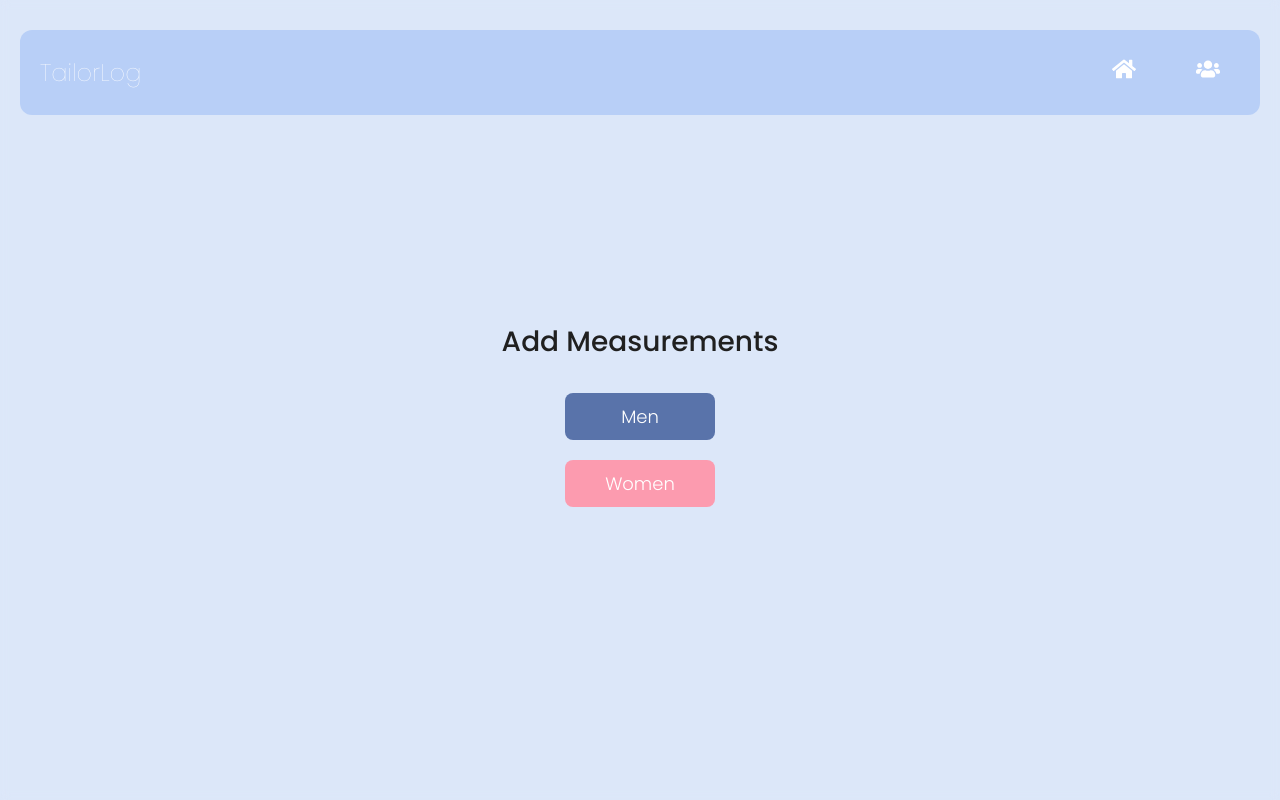
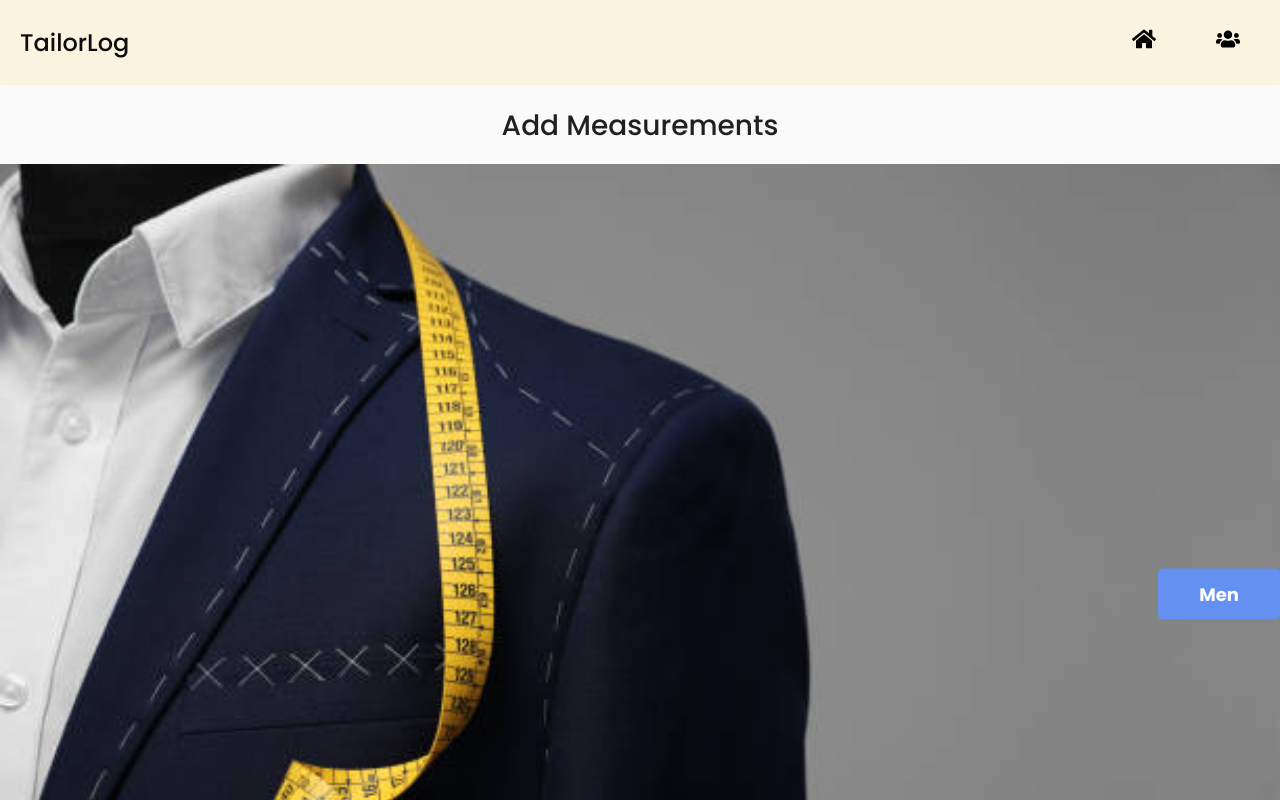
Before and after one commit to ajayraju1/TailorShop, a React (Create React App) app: page / in a window 1280 px wide. Shown: the top 800 px of the page. Built offline with nearby package versions, Linux system fonts and the light colour scheme.

Commit message:
Modified home page by adding some images

```diff
--- a/src/App.css
+++ b/src/App.css
@@ -5,14 +5,13 @@
   padding: 0;
   box-sizing: border-box;
   font-family: "Poppins", serif;
-  font-weight: 100;
+  font-weight: 300;
   font-style: normal;
 }
 
 body {
-    /* background-image: url('assets/images/bg\ img.jpg'); */
   background-size: cover;
-  background: #dce7f9;
+  background: #fafafa;
   background-position: cover;
   color: #333;
   overflow: hidden;
@@ -24,8 +23,8 @@ body {
 /* Main App Layout */
 .app {
   width: 100%;
-  padding: 20px;
-  height: 100vh;
+  padding: 0;
+  height: 100%;
   margin: 0 auto;
   backdrop-filter: blur(5px); /* Blurring the background */
 }
@@ -35,23 +34,21 @@ body {
   display: flex;
   justify-content: space-between;
   align-items: center;
-
   padding: 15px 20px;
-  margin-top: 10px;
-  border-radius: 12px;
-  background: #b8cff7;
-  /* box-shadow: 0 4px 15px rgba(0, 0, 0, 0.2); */
+  margin: 0 0 20px 0;
+  background: #FAF3E0;
   transition: all 0.3s ease;
 }
 
 .navbar-brand h2{
-  color: #ffffff;
+  color: #0c0c0c;
+  font-weight: 500;
 }
 
 .navbar-brand h1 {
-  color: #fff;
+  color: #0e0d0d;
   font-size: 28px;
-  font-weight: 700;
+  font-weight: 400;
   transition: color 0.3s ease;
 }
 
@@ -65,13 +62,13 @@ body {
   padding: 12px 20px;
   background: none;
   border: none;
-  color: white;
+  color: rgb(3, 3, 3);
   cursor: pointer;
   transition: all 0.3s ease;
 }
 
 .navbar-btn:hover {
-  background-color: #f58088;
+  background-color: #b89743;
 }
 
 .page {
@@ -100,6 +97,10 @@ body {
 
 /* General button style */
 .button {
+  position: absolute;
+  right: 10%;
+  top: 50%;
+  transform: translateY(-50%);
   font-size: 18px;
   font-weight: 300;
   padding: 10px 10px;
@@ -119,9 +120,14 @@ button:hover {
 
 /* Home Page Styling */
 .home-page {
-  margin-top: 15%;
-  text-align: center;
-  padding: 20px;
+  display: flex;
+  flex-direction: column;
+  justify-content: center;
+  align-items: center;
+  width: 100%;
+  height: 100%;
+  padding: 0;
+  margin: 0;
   animation: slideUp 1s ease-out;
 }
 
@@ -136,15 +142,44 @@ button:hover {
 .measurement-options {
   display: flex;
   flex-direction: column;
-  justify-content: center;
-  align-items: center;
-  margin-top: 20px;
+  width: 100%;
+  height: 100%;
+}
+
+.category-card {
+  position: relative;
+  flex: 1;
+  width: 100%;
+  margin: -3px auto;
+  height: 50%;
+  overflow: hidden;
+}
+
+.category-card img {
+  width: 100%;
+  object-fit: cover;
 }
 
 /* Men button style */
+
+.men-button, .women-button {
+  position: absolute;
+  top: 50%; /* Center vertically */
+  right: 0; /* Position near the right edge */
+  transform: translateY(-50%); /* Adjust position to perfectly center vertically */
+  padding: 12px 24px;
+  font-size: 18px;
+  font-weight: bold;
+  border: none;
+  border-radius: 5px;
+  cursor: pointer;
+  transition: background-color 0.3s ease;
+}
+
 .men-button {
-  background-color: #5973aa; /* Dark blue */
+  background-color: #6390f1; /* Dark blue */
   color: white;
+  width: 122px;
 }
 
 .men-button:hover {
@@ -153,8 +188,8 @@ button:hover {
 
 /* Women button style */
 .women-button {
-  background-color: #fc9baf;
-  color: rgb(255, 255, 255);
+  background-color: #f76fb1; /* Light pink */
+  color: white;
 }
 
 .women-button:hover {
@@ -188,8 +223,7 @@ button:hover {
 .measurements-page {
   align-items: center;
   padding: 30px;
-  margin: 40px auto;
-  background: linear-gradient(135deg, #c2ebed7b, #f7bcacda);
+  background: #e2f7f97b;
   border-radius: 12px;
   box-shadow: 0 8px 20px rgba(0, 0, 0, 0.15);
   animation: fadeIn 1s ease-out; /* Animation for page load */
@@ -197,11 +231,10 @@ button:hover {
 
 /* Page Title */
 .measurements-title {
-  font-size: 2rem;
+  font-weight: 500;
   margin-bottom: 20px;
   color: #1d3557;
   text-align: center;
-  font-weight: bold;
   animation: slideIn 1s ease-out;
   text-shadow: 1px 1px 6px rgba(0, 0, 0, 0.2);
 }
@@ -222,7 +255,7 @@ button:hover {
   padding: 14px 18px;
   font-size: 1rem;
   margin: 12px 0;
-  border: 1.5px solid #0778b0;
+  border: 1.5px solid #7bd1fc;
   border-radius: 8px;
   transition: all 0.3s ease;
   outline: none;
@@ -232,7 +265,7 @@ button:hover {
 }
 
 .input-field:focus {
-  border: 3px solid #0f79bc;
+  border: 3px solid #86cffd;
   background-color: #f8fbf7; /* Soft blue background on focus */
   transform: scale(1.02);
   box-shadow: 0 4px 8px rgba(9, 9, 9, 0.973);
@@ -258,13 +291,13 @@ button:hover {
 }
 
 .save-name-phone-button:disabled {
-  background-color: #2d6080;
+  background-color: #47c84d;
   cursor: not-allowed;
 }
 
 .save-name-phone-button {
   padding: 5px 13px;
-  background-color: #2e4c74;
+  background-color: #37ac3d;
   color: white;
   border-radius: 15px;
   cursor: pointer;
@@ -303,8 +336,8 @@ button:hover {
   padding: 15px;
   border: 2px solid #1d3557;
   border-radius: 12px;
-  background: linear-gradient(145deg, #457b9d, #1d3557);
-  color: #fff;
+  /* background: linear-gradient(145deg, #457b9d, #1d3557); */
+  color: #050505;
   box-shadow: 0 8px 15px rgba(0, 0, 0, 0.2);
   transition: box-shadow 0.3s ease, transform 0.3s ease;
   flex-wrap: wrap;
@@ -331,7 +364,7 @@ button:hover {
 
 .measurement-card .measurement-input h3 {
   margin: 5px;
-  color: #f1faee;
+  color: #030303;
   text-align: center;
 }
 
@@ -365,7 +398,7 @@ button:hover {
 }
 
 .arrow {
-  background-color: #35527e;
+  background-color: #536277;
   color: white;
   font-size: 24px;
   padding: 10px 20px;
@@ -487,7 +520,7 @@ button:hover {
 
 /* Customer Card Styling */
 .customer-card {
-  background: linear-gradient(120deg, #f3b8a8, #3da3c3c4);
+  background: linear-gradient(120deg, #f6e7e3, #cfecf5c4);
   color: #1d3557;
   border-radius: 12px;
   padding: 20px;
@@ -509,10 +542,10 @@ button:hover {
 }
 
 .storage-page h2{
-  color: #f5717a;
   margin: 15px;
   text-align: center;
   font-size: 30px;
+  font-weight: 300;
 }
 .customer-card p {
   font-size: 16px;
@@ -535,7 +568,7 @@ button:hover {
 }
 
 .edit-button {
-  background-color: #35527e;
+  background-color: #78abf8;
   color: white;
 }
 
@@ -544,7 +577,7 @@ button:hover {
 }
 
 .delete-button {
-  background-color: #f58088;
+  background-color: #e7894a;
   color: white;
 }
 
--- a/src/pages/HomePage.js
+++ b/src/pages/HomePage.js
@@ -1,5 +1,7 @@
 import React from "react";
 import { useNavigate } from "react-router-dom";
+import menImage from "../assets/images/men bg.jpg";
+import womenImage from "../assets/images/women bg.jpg";
 
 const HomePage = () => {
   const navigate = useNavigate();
@@ -8,12 +10,27 @@ const HomePage = () => {
     <div className="home-page">
       <h1>Add Measurements</h1>
       <div className="measurement-options">
-        <button className="button men-button" onClick={() => navigate("/measurements/men")}>
-          Men
-        </button>
-        <button className="button women-button" onClick={() => navigate("/measurements/women")}>
-          Women
-        </button>
+        {/* Men Section */}
+        <div className="category-card">
+          <img src={menImage} alt="Men" />
+          <button
+            className="men-button"
+            onClick={() => navigate("/measurements/men")}
+          >
+            Men
+          </button>
+        </div>
+
+        {/* Women Section */}
+        <div className="category-card">
+          <img src={womenImage} alt="Women" />
+          <button
+            className="women-button"
+            onClick={() => navigate("/measurements/women")}
+          >
+            Women
+          </button>
+        </div>
       </div>
     </div>
   );
```
Also changed, not shown: src/assets/images/men bg.jpg (added), src/assets/images/women bg.jpg (added).
